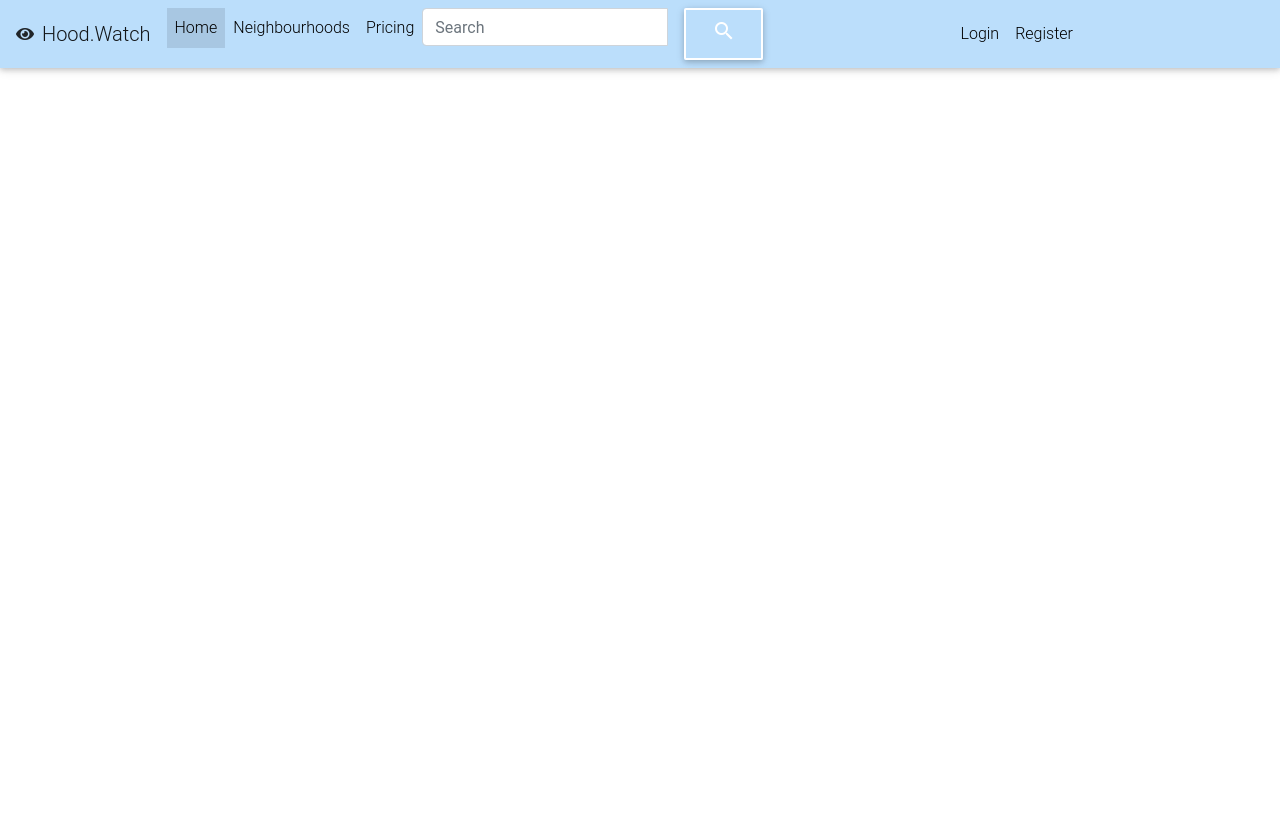
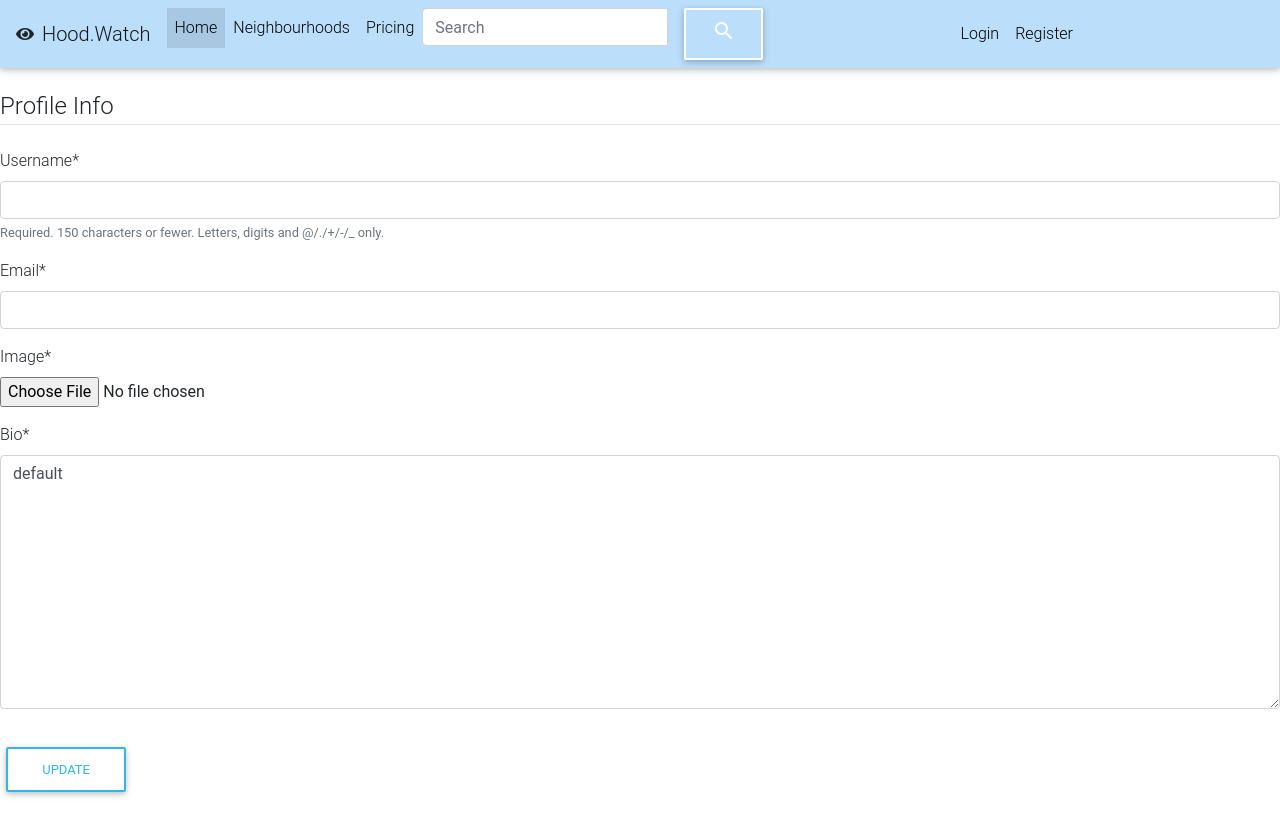
Before and after one commit to Roychela/Neighbourhood-Watch, a Django app: template hood/templates/profile.html in a window 1280 px wide. Before the commit the page ends 73 px from the top, so only its background shows below. Run offline with Django 3.2, Linux system fonts and the light colour scheme; tables that the repository leaves empty hold one stand-in row (values such as "Sample post"); the template is opened without the code that fills it: values that come from a table or form of the project are taken from there, most other values are stand-ins (such as "Sample title", 1, 10 or a date in 2020); some libraries are stand-ins or nearby versions.

Commit message:
Add update profile functionality

```diff
--- a/hood/forms.py
+++ b/hood/forms.py
@@ -1,6 +1,12 @@
 from django import forms
 from django.contrib.auth.models import User
 from django.contrib.auth.forms import UserCreationForm
+from .models import Profile
+
+class ProfileUpdateForm(forms.ModelForm):
+    class Meta:
+        model = Profile
+        fields = ['image','bio']
 
 
 class UserRegisterForm(UserCreationForm):
@@ -9,3 +15,9 @@ class UserRegisterForm(UserCreationForm):
     class Meta:
         model = User
         fields = ['username', 'email', 'password1', 'password2']
+class UserUpdateForm(forms.ModelForm):
+    email = forms.EmailField()
+
+    class Meta:
+        model = User
+        fields = ['username', 'email']
--- a/hood/templates/profile.html
+++ b/hood/templates/profile.html
@@ -1,4 +1,3 @@
-
 {% extends "base.html" %}
 {% load crispy_forms_tags %}
 {% block content %}
@@ -10,6 +9,16 @@
           <p class="text-secondary">{{ user.email }}</p>
         </div>
       </div>
-      <!-- FORM HERE -->
+      <form method="POST" enctype="multipart/form-data">
+          {% csrf_token %}
+          <fieldset class="form-group">
+              <legend class="border-bottom mb-4">Profile Info</legend>
+              {{ u_form|crispy }}
+              {{ p_form|crispy }}
+          </fieldset>
+          <div class="form-group">
+              <button class="btn btn-outline-info" type="submit">Update</button>
+          </div>
+      </form>
     </div>
 {% endblock content %}
```
Also changed, not shown: hood/views.py (+23 -2 lines), media/profile_pics/gallery-11.jpg (added), media/profile_pics/gallery-9.jpg (added), media/profile_pics/gallery-9_QimCxEM.jpg (added), media/profile_pics/gallery-9_k6DKI7w.jpg (added).
